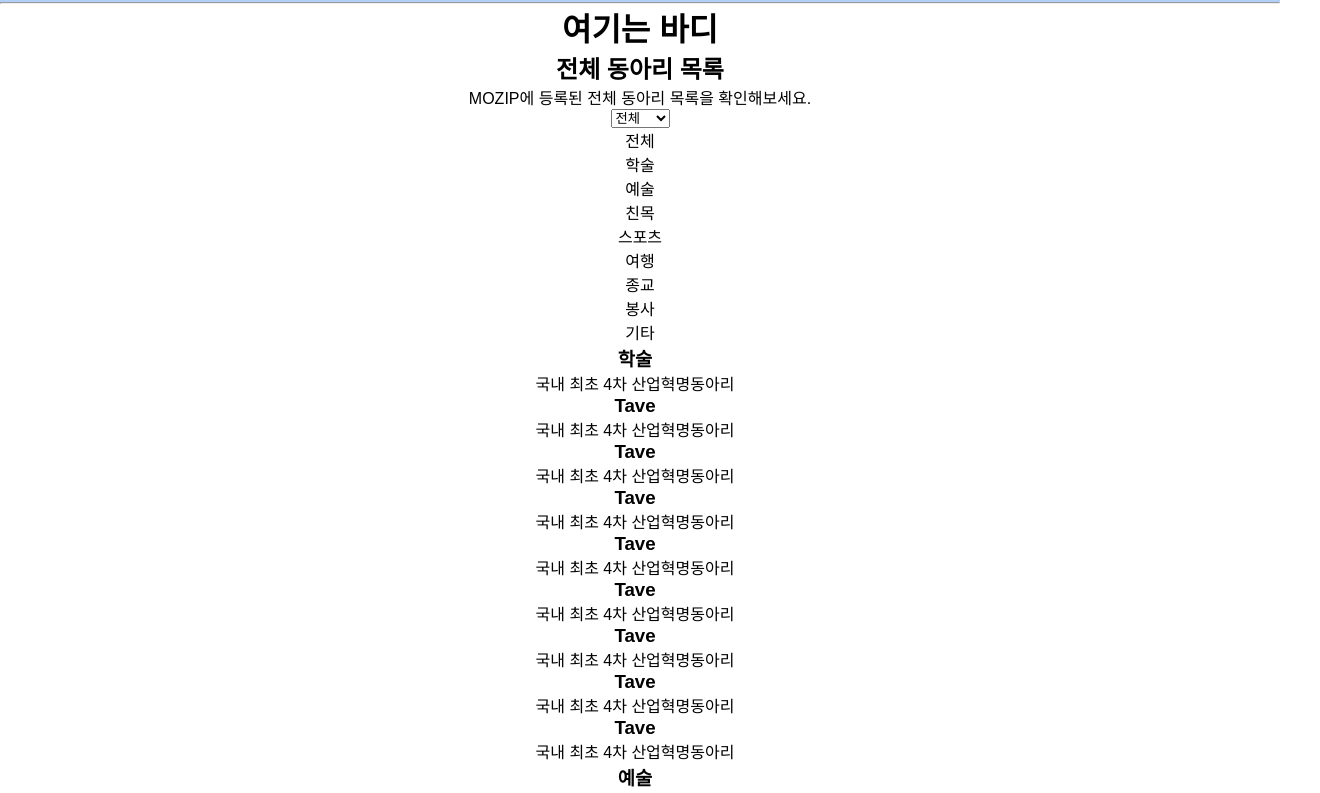
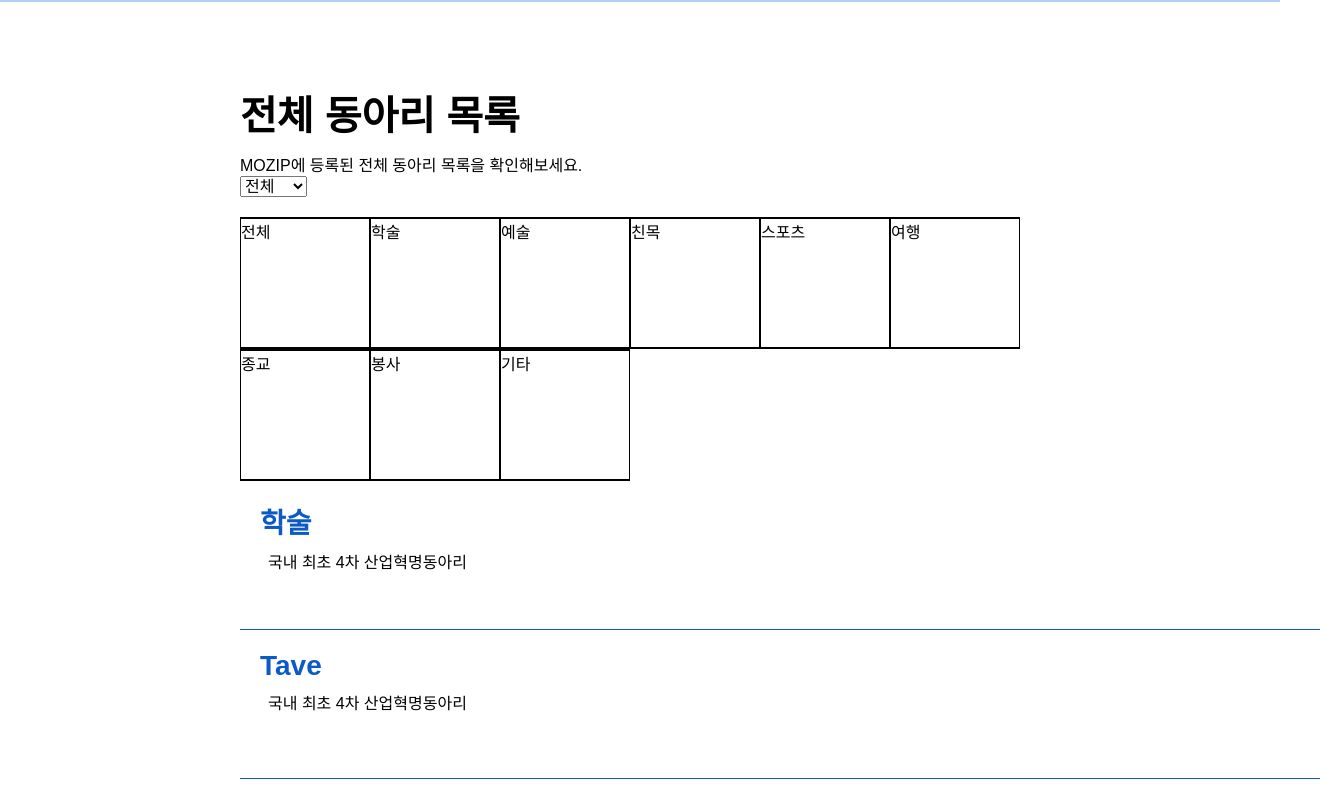
Before and after one commit to Kim-Hyunjo/MoZIP, a React (Create React App) app in the folder front/: page /list in a window 1280 px wide. Shown: the part 198-991 px from the top of the page, 1320 px wide, since content can reach past the window. Built offline with nearby package versions, Linux system fonts and the light colour scheme.

Commit message:
feat: modify list_all

```diff
--- a/front/src/App.css
+++ b/front/src/App.css
@@ -2,12 +2,9 @@
   margin: 0px;
   padding: 0px;
   font-family: "Arial";
+  font-size: 16px;
   list-style-type: none;
   text-decoration: none;
-}
-
-.App {
-  text-align: center;
 }
 
 header {
@@ -15,6 +12,55 @@ header {
   width: 100%;
   height: 200px;
   background-color: #b2cff7;
+  position: fixed;
+}
+
+#horizontal_list {
+  padding: 20px 0px;
+  margin-left: auto;
+  margin-right: auto;
+  height: 128px;
+}
+
+#horizontal_list li {
+  width: 128px;
+  height: 128px;
+  float: left;
+  border: solid;
+  border-width: 2px 1px;
+}
+
+.club_list {
+  width: 1080px;
+  margin-left: auto;
+  margin-right: auto;
+}
+
+#horizontal_club_list li {
+  padding: 20px;
+  clear: both;
+  border: solid;
+  border-width: 0px 0px 1px 0px;
+  border-color: #0c5ac6;
+  height: 108px;
+}
+
+#horizontal_club_list li h3 {
+  color: #0c5ac6;
+  font-size: 28px;
+}
+#horizontal_club_list li p {
+  padding: 8px;
+}
+
+.body {
+  padding-top: 200px;
+  margin: 80px 240px;
+}
+
+h2 {
+  font-size: 40px;
+  margin: 0px 0px 10px 0px;
 }
 
 #list {
@@ -25,7 +71,7 @@ header {
   color: black;
   text-align: center;
   line-height: 52px;
-  font-size: 20px;
+  font-size: 28px;
 }
 
 a {
@@ -57,6 +103,7 @@ a.active {
   display: block;
   width: 100%;
   height: 100%;
+  font-size: 20px;
 }
 
 .menu li:hover a {
@@ -68,7 +115,8 @@ a.active {
 }
 
 .sub {
-  position: absolute;
+  position: relative;
+  transform: translate(0, -52px);
   width: 100%;
   display: none;
   box-sizing: border-box;
--- a/front/src/App.tsx
+++ b/front/src/App.tsx
@@ -24,6 +24,7 @@ import mypageStatus from './pages/mypageStatus';
 
 import detailPage1 from './pages/detailPage1';
 import SelfIntroduction from './pages/SelfIntroduction';
+
 function App() {
   return (
     <Router>
@@ -39,12 +40,7 @@ function App() {
                     <li><NavLink exact to="/">자기소개서함</NavLink></li>
                   </ul>
                 </li>
-                <li><NavLink exact to="/list">List</NavLink>
-                  <ul className ="sub">
-                    <li><NavLink exact to="/list">전체 동아리</NavLink></li>
-                    <li><NavLink exact to="/">동아리 추가 개설</NavLink></li>
-                  </ul>
-                </li>
+                <li><NavLink exact to="/list">List</NavLink></li>
                 <li><NavLink exact to="/intro">Guide</NavLink>
                   <ul className ="sub">
                     <li><NavLink exact to="/">동아리 개설</NavLink></li>
@@ -58,7 +54,7 @@ function App() {
           </nav>
         </header>
         <hr />
-        <h1>여기는 바디</h1>
+        <div className = "body">
           <Switch>
             <Route exact={true} path="/home" component={Home} />
             <Route exact path="/" render={() => <h3>Index</h3>} />
@@ -83,6 +79,7 @@ function App() {
             <Route exact path="/mypage/introduction" component={SelfIntroduction} />
             <Route component={NotFound} />
           </Switch>
+        </div>
         <hr />
         <footer>
           <h1>여기는 푸터</h1>
--- a/front/src/pages/list/ListAll.tsx
+++ b/front/src/pages/list/ListAll.tsx
@@ -34,7 +34,7 @@ const handlerSubject =  (e:any) =>{
 
 
 return(
-       <>
+    <div>
         <div>
             <h2>전체 동아리 목록</h2>
             <p>MOZIP에 등록된 전체 동아리 목록을 확인해보세요.</p>
@@ -46,14 +46,13 @@ return(
                             <option key={index} value={item.name}>
                                 {item.name}
                             </option>
-
                         )
                     })}
                 </select>
             </label>
             </div>
             <div>
-            <ul>
+                <ul id = "horizontal_list">
                     <li><Link to="/list">전체</Link></li>
                     <li><Link to="/list/academy">학술</Link></li>
                     <li><Link to="/list/art">예술</Link></li>
@@ -65,53 +64,49 @@ return(
                     <li><Link to="/list/etc">기타</Link></li>
                 </ul>
             </div>
-    </div>
-
-    <div>
-        <ul >
+            <div className="club_list">
+                <ul id = "horizontal_club_list">
                     {학술.map((item,index)=> {
-
                     return(
 
-                    <li style={{marginRight:'10px'}}><Link to="/list/학술/1"><h3>{item.name}</h3><p>{item.introduction}</p></Link></li>
+                        <li><Link to="/list/학술/1"><h3>{item.name}</h3><p>{item.introduction}</p></Link></li>
 
                         )
                     })}
                     {예술.map((item)=> {
                     return(
-                    <li style={{marginRight:'10px'}}><Link to="/list/전체/1"><h3>{item.name}</h3><p>{item.introduction}</p></Link></li>
+                        <li><Link to="/list/전체/1"><h3>{item.name}</h3><p>{item.introduction}</p></Link></li>
                         )
                     })}
                     {친목.map((item)=> {
                     return(
-                    <li style={{marginRight:'10px'}}><Link to="/list/전체/1"><h3>{item.name}</h3><p>{item.introduction}</p></Link></li>
+                        <li><Link to="/list/전체/1"><h3>{item.name}</h3><p>{item.introduction}</p></Link></li>
                         )
                     })}
                     {스포츠.map((item)=> {
                     return(
-                     <li style={{marginRight:'10px'}}><Link to="/list/전체/1"><h3>{item.name}</h3><p>{item.introduction}</p></Link></li>
+                        <li><Link to="/list/전체/1"><h3>{item.name}</h3><p>{item.introduction}</p></Link></li>
                         )
                     })}
                     {여행.map((item)=> {
                     return(
-                     <li style={{marginRight:'10px'}}><Link to="/list/전체/1"><h3>{item.name}</h3><p>{item.introduction}</p></Link></li>
+                        <li><Link to="/list/전체/1"><h3>{item.name}</h3><p>{item.introduction}</p></Link></li>
                         )
                     })}
                     {종교.map((item)=> {
                     return(
-                    <li style={{marginRight:'10px'}}><Link to="/list/전체/1"><h3>{item.name}</h3><p>{item.introduction}</p></Link></li>
+                        <li><Link to="/list/전체/1"><h3>{item.name}</h3><p>{item.introduction}</p></Link></li>
                         )
                     })}
                     {봉사.map((item)=> {
                     return(
-                    <li style={{marginRight:'10px'}}><Link to="/list/전체/1"><h3>{item.name}</h3><p>{item.introduction}</p></Link></li>
+                        <li><Link to="/list/전체/1"><h3>{item.name}</h3><p>{item.introduction}</p></Link></li>
                         )
                     })}
-
                 </ul>
             </div>
-
-    </>
+        </div>
+    </div>
     )
 
 }
```
Lines whose indentation alone changed are shown as unchanged.
